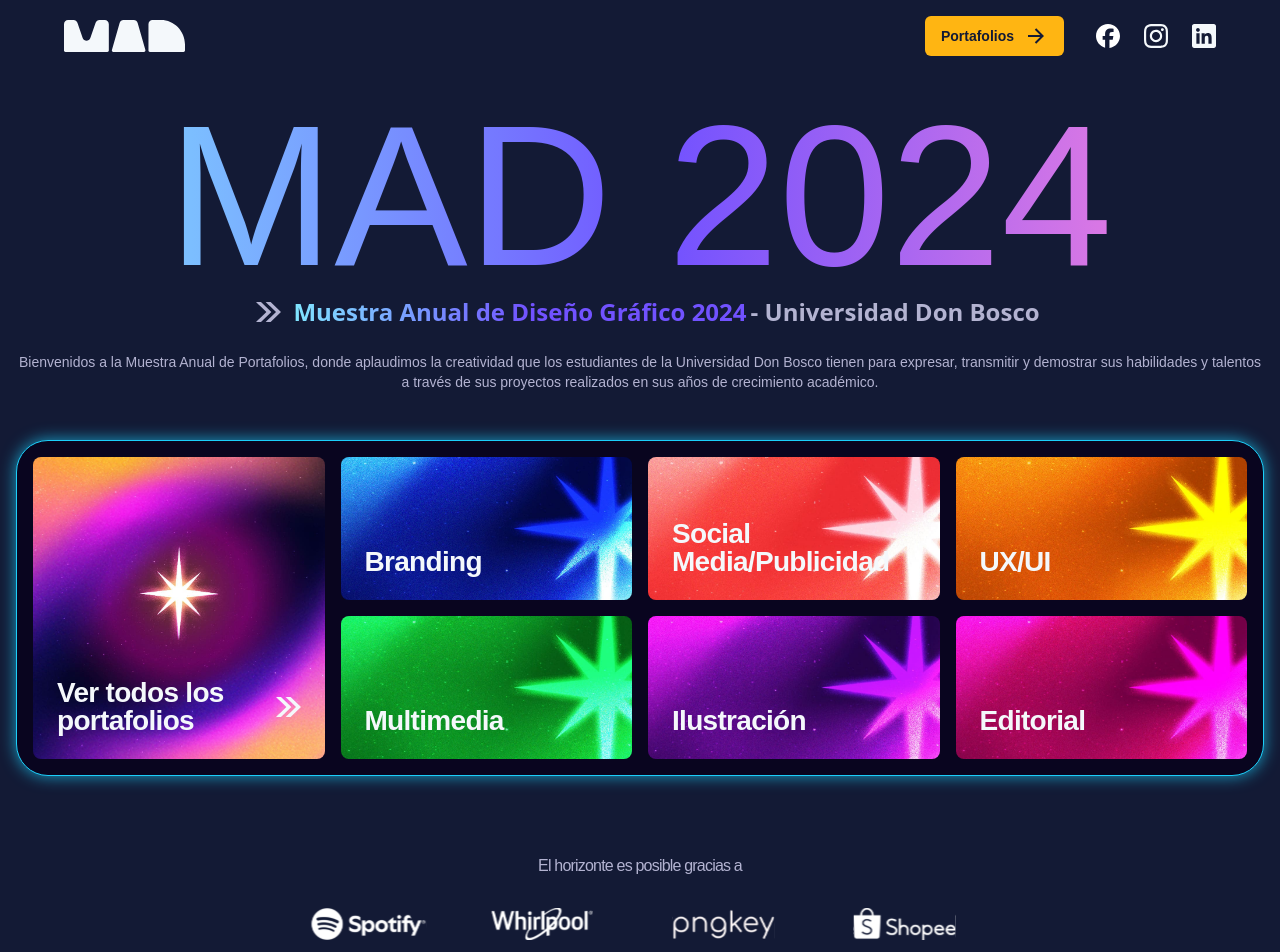
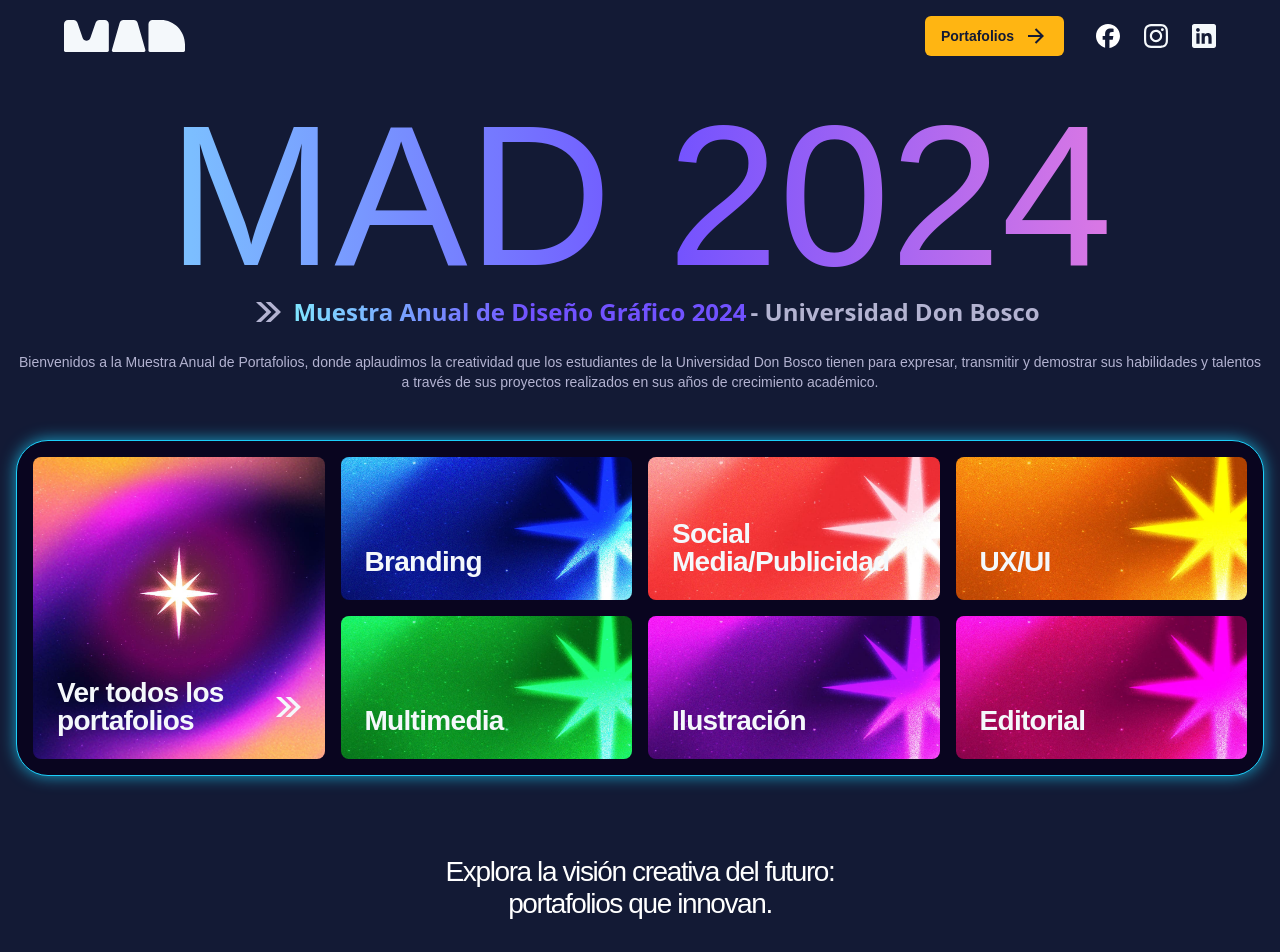
Before and after one commit to Saul19-L98/mad2024, a React (Vite) app: page / in a window 1280 px wide. Shown: the top 952 px of the page. Built offline with nearby package versions, Linux system fonts and the light colour scheme; a web font is replaced by a local one.

Commit message:
sponsores removed

```diff
--- a/src/components/pages/home/Home.tsx
+++ b/src/components/pages/home/Home.tsx
@@ -1,10 +1,10 @@
 import { IHeroArrow } from "@/assets/Icons/symbols/IHeroArrow";
 import { IArrowBlack } from "@/assets/Icons/symbols/IArrowBlack";
 import { cn } from "@/lib/utils";
-import { ISpotify } from "@/assets/Icons/sponsors/ISpotify";
-import { IWhilpool } from "@/assets/Icons/sponsors/IWhilpool";
-import { IPngkey } from "@/assets/Icons/sponsors/IPngkey";
-import { IShopee } from "@/assets/Icons/sponsors/IShopee";
+// import { ISpotify } from "@/assets/Icons/sponsors/ISpotify";
+// import { IWhilpool } from "@/assets/Icons/sponsors/IWhilpool";
+// import { IPngkey } from "@/assets/Icons/sponsors/IPngkey";
+// import { IShopee } from "@/assets/Icons/sponsors/IShopee";
 import {
   Accordion,
   AccordionContent,
@@ -179,7 +179,7 @@ export const Home = () => {
           </div>
         </div>
       </section>
-      <section className="px-4 md:py-4 md:px-16">
+      {/* <section className="px-4 md:py-4 md:px-16">
         <h2 className="text-center font-normal leading-5 tracking-tighter font-poppins font-lg text-[#B3B3D1]">
           El horizonte es posible gracias a
         </h2>
@@ -197,7 +197,7 @@ export const Home = () => {
             <IShopee />
           </div>
         </div>
-      </section>
+      </section> */}
 
       <section className="w-full">
         <div className="w-full max-w-[90rem] mx-auto px-4 pb-8 md:pb-12 md:py-4 md:px-16">
```
